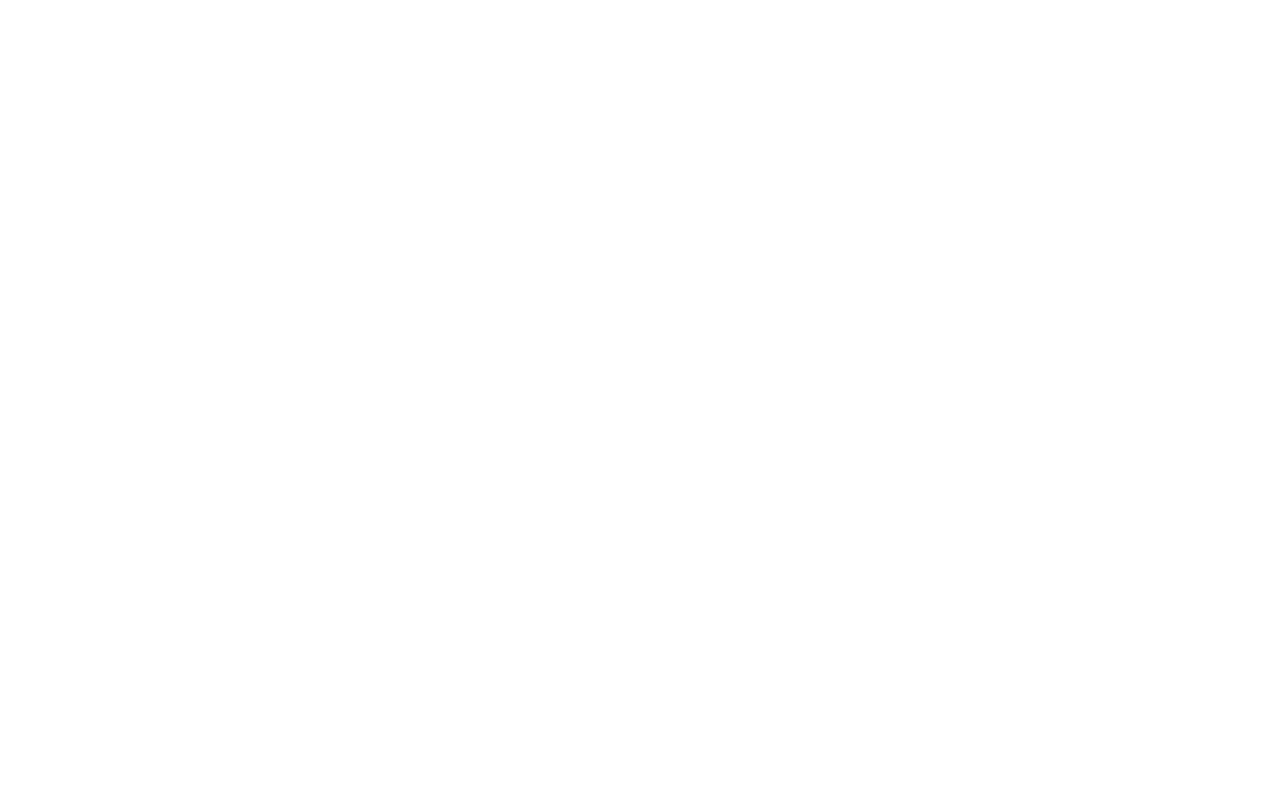
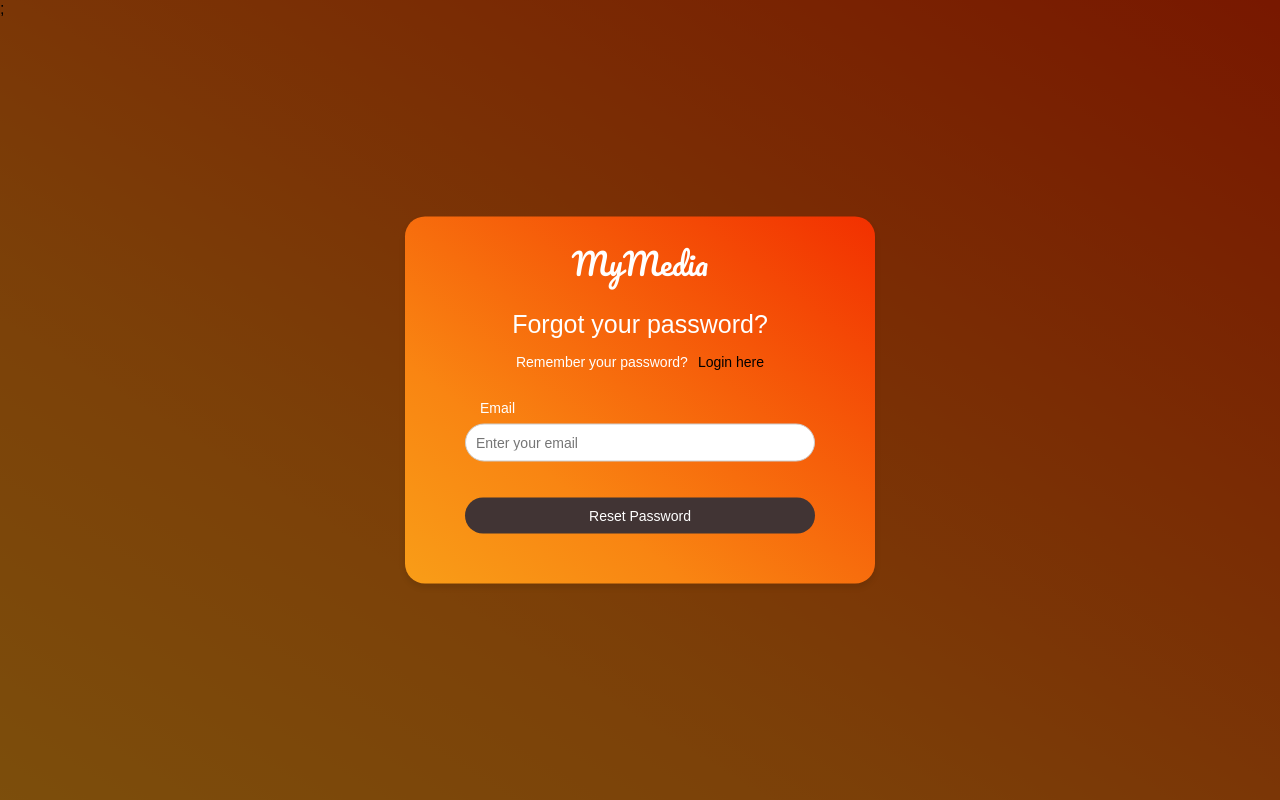
Before and after one commit to mnedza/MyMedia, a React (Vite) app in the folder client/: page /resetPassword in a window 1280 px wide. Before the commit this address had no page. Built offline with nearby package versions, Linux system fonts and the light colour scheme.

Commit message:
Added ResetPassword Component with styles

```diff
--- a/client/src/GeneralComponents/Background/Background.module.css
+++ b/client/src/GeneralComponents/Background/Background.module.css
@@ -1,6 +1,5 @@
 .background {
   position: absolute;
-  /* background-color: red; */
   width: 100%;
   height: 100%;
 
--- a/client/src/MainSocialMediaApp/Auth/page/AuthPage.tsx
+++ b/client/src/MainSocialMediaApp/Auth/page/AuthPage.tsx
@@ -3,7 +3,7 @@
 import Background from "../../../GeneralComponents/Background/Background";
 
 const AuthPage: React.FC = () => {
-  const [hasAccount, setHasAccount] = useState<boolean>(false);
+  const [hasAccount, setHasAccount] = useState<boolean>(true);
   return (
     <>
       <Background>
--- /dev/null
+++ b/client/src/MainSocialMediaApp/ResetPassword/components/ResetPassword.module.css
@@ -0,0 +1,12 @@
+.input {
+    margin-bottom: 3rem;
+}
+
+.formTitle {
+    margin-top: 2rem;
+    margin-bottom: 0;
+}
+
+.submitButton {
+    margin-bottom: 3rem;
+}
--- /dev/null
+++ b/client/src/MainSocialMediaApp/ResetPassword/components/ResetPasswordComponent.tsx
@@ -0,0 +1,36 @@
+import styles from "./ResetPassword.module.css";
+import classes from "../../Auth/components/AuthForm.module.css";
+import FormComponent from "../../Auth/components/FormComponent";
+import FormButton from "../../Auth/components/FormButton";
+import FormField from "../../Auth/components/FormField";
+
+const handleSubmit = (event: React.FormEvent<HTMLFormElement>) => {
+  event.preventDefault();
+
+  console.log("Reset Password Form Submitted!");
+};
+
+const ResetPasswordComponent = () => {
+  return (
+    <>
+      <FormComponent onSubmit={handleSubmit}>
+        <h1 className={classes.logo}>MyMedia</h1>
+        <h2 className={`${classes.formTitle} ${styles.formTitle}`}>Forgot your password?</h2>
+        <div className={`${classes.changeFormFieldContainer} ${styles.input}`}>
+          <p className={classes.span}>
+            Remember your password?
+            <span className={classes.changeFormSubmit}>Login here</span>
+          </p>
+        </div>
+
+        <FormField key="email" name="email" type="email" />
+
+        <FormButton className={`${classes.submitButton} ${styles.submitButton}`} type="submit">
+          Reset Password
+        </FormButton>
+      </FormComponent>
+    </>
+  );
+};
+
+export default ResetPasswordComponent;
--- /dev/null
+++ b/client/src/MainSocialMediaApp/ResetPassword/page/ResetPasswordPage.tsx
@@ -0,0 +1,14 @@
+import Background from "../../../GeneralComponents/Background/Background";
+import ResetPasswordComponent from "../components/ResetPasswordComponent";
+
+const ResetPasswordPage = () => {
+  return (
+    <>
+      <Background>
+        <ResetPasswordComponent />;
+      </Background>
+    </>
+  );
+};
+
+export default ResetPasswordPage;
--- a/client/src/routes/AppRoutes.tsx
+++ b/client/src/routes/AppRoutes.tsx
@@ -1,5 +1,6 @@
 import { Routes, Route, BrowserRouter } from "react-router-dom";
 import AuthPage from "../MainSocialMediaApp/Auth/page/AuthPage";
+import ResetPasswordPage from "../MainSocialMediaApp/ResetPassword/page/ResetPasswordPage";
 
 const AppRoutes = () => {
   return (
@@ -7,6 +8,7 @@
       <Routes>
         <Route path="/" element={<AuthPage />} />
         <Route path="/page" element={<h1>Page</h1>} />
+        <Route path="resetPassword" element={<ResetPasswordPage />} />
       </Routes>
     </BrowserRouter>
   );
```
Also changed, not shown: client/src/MainSocialMediaApp/Auth/components/authFormFields.ts (line endings or trailing spaces), 1 other file (tests, documents, lock files or other folders).
